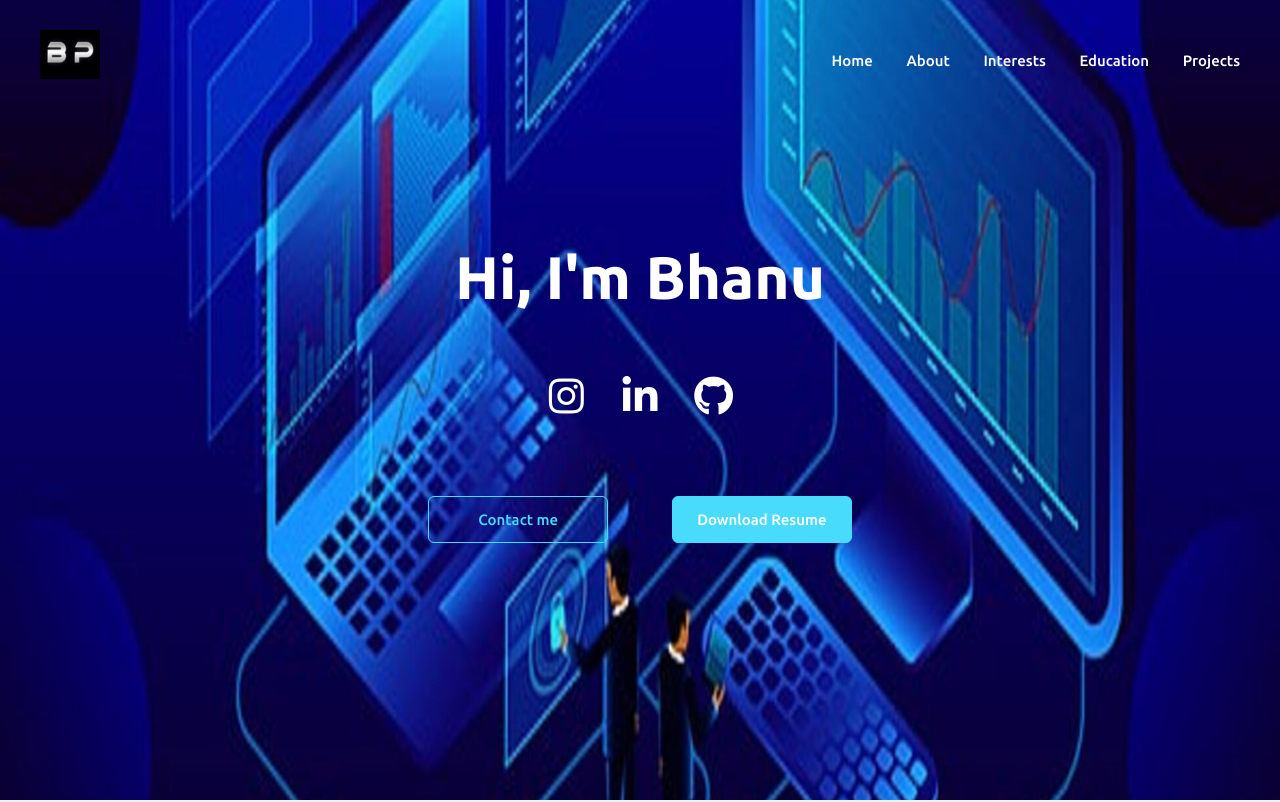
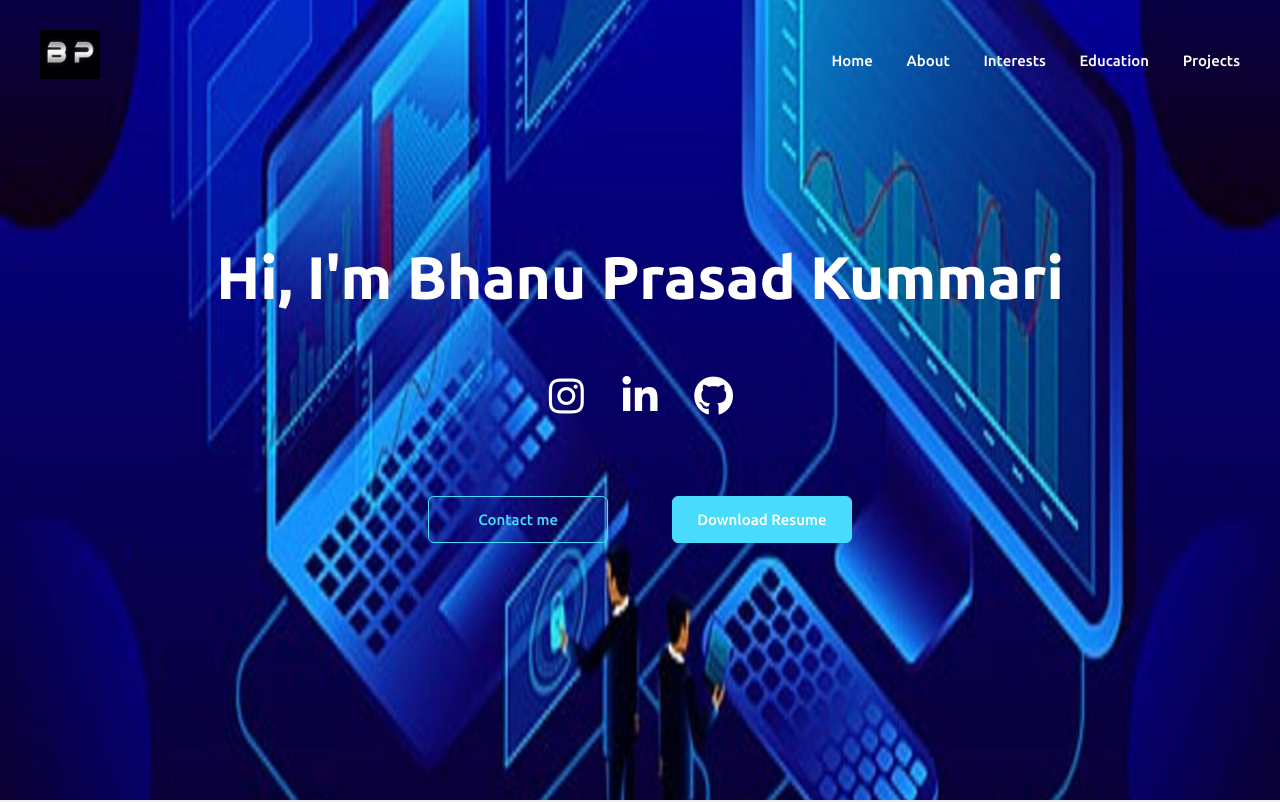
Before and after one commit to BHANUPRASAD2529/MyPersonalWebsite, a plain HTML site: page index.html in a window 1280 px wide. Shown: the top 802 px of the page. Drawn offline with nearby package versions, Linux system fonts and the light colour scheme.

Commit message:
Update style.css

```diff
--- a/style.css
+++ b/style.css
@@ -110,7 +110,7 @@ html{
     margin-bottom: 60px;
 }
 #home .content h1::after{
-    content: "Bhanu ";
+    content: "Bhanu Prasad Kummari";
     animation: textanim 6s linear infinite;
 }
 #home .content h1::before{
```
